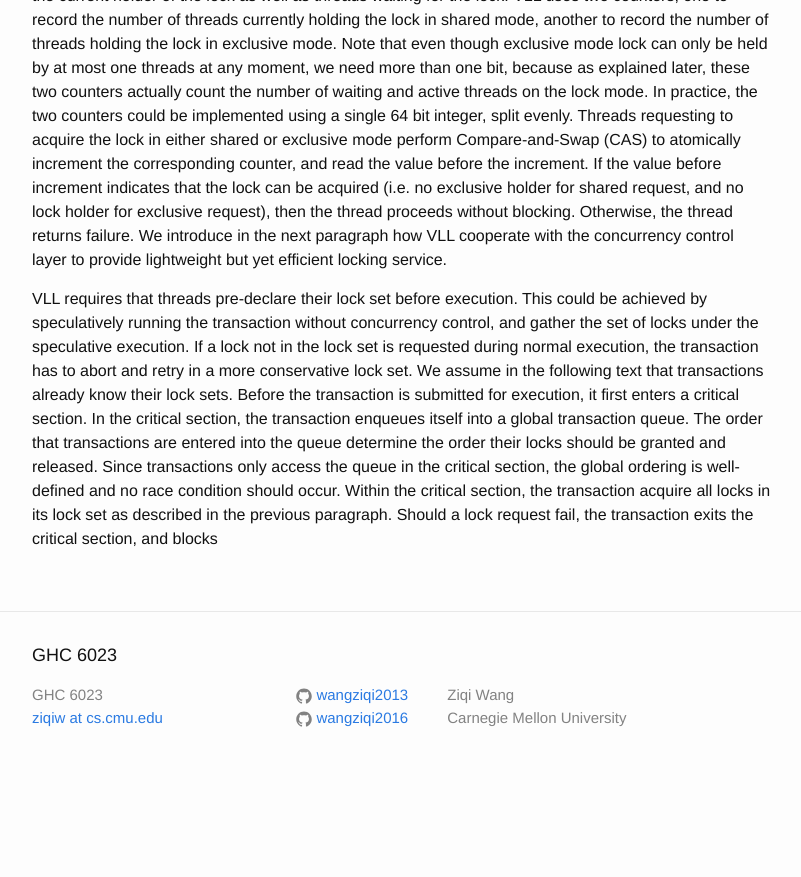
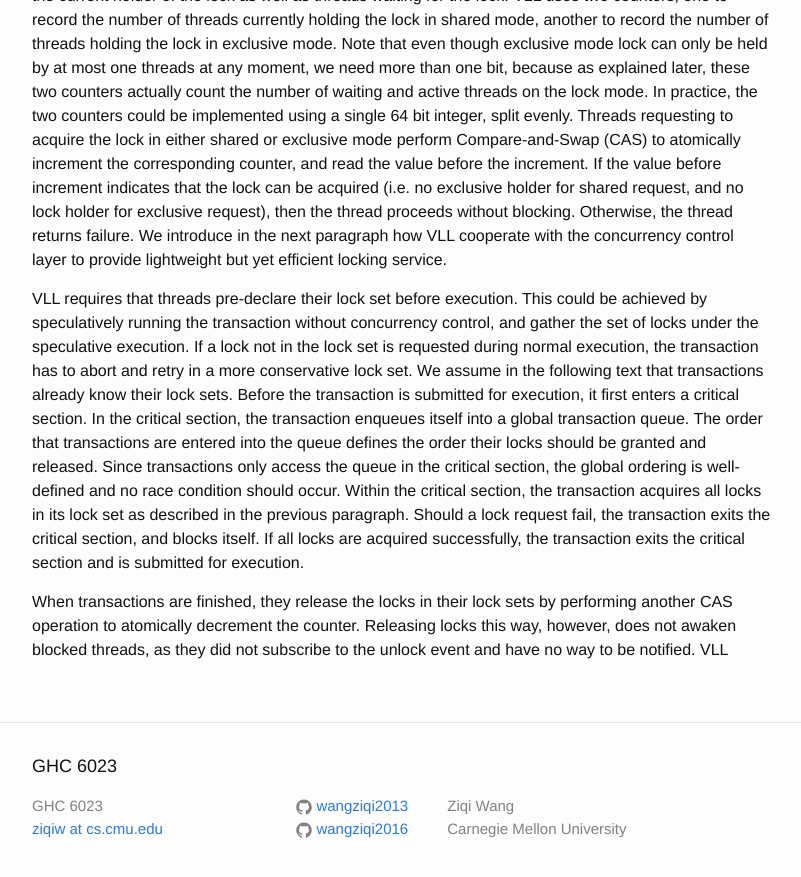
Before and after one commit to wangziqi2013/wangziqi2013.github.io, a Jekyll site: the page built from _posts/2018-06-29-vll.markdown, in a window 1280 px wide and 900 px high, scrolled down 1003 px. Shown: the top 877 px of the window, without its empty margins (238-1039 px from the left). Built offline with Jekyll 4.4.1, drawn with Linux system fonts in a browser that asks for light colours; before the commit the page ends 1792 px from its top, so only the background shows below that.

Commit message:
Finish CC

```diff
--- a/_posts/2018-06-29-vll.markdown
+++ b/_posts/2018-06-29-vll.markdown
@@ -48,7 +48,12 @@ transaction without concurrency control, and gather the set of locks under the s
 the lock set is requested during normal execution, the transaction has to abort and retry in a more conservative lock set.
 We assume in the following text that transactions already know their lock sets. Before the transaction is submitted for
 execution, it first enters a critical section. In the critical section, the transaction enqueues itself into a global
-transaction queue. The order that transactions are entered into the queue determine the order their locks should be
+transaction queue. The order that transactions are entered into the queue defines the order their locks should be
 granted and released. Since transactions only access the queue in the critical section, the global ordering is well-defined
-and no race condition should occur. Within the critical section, the transaction acquire all locks in its lock set
+and no race condition should occur. Within the critical section, the transaction acquires all locks in its lock set
 as described in the previous paragraph. Should a lock request fail, the transaction exits the critical section, and blocks
+itself. If all locks are acquired successfully, the transaction exits the critical section and is submitted for execution.
+
+When transactions are finished, they release the locks in their lock sets by performing another CAS operation to atomically
+decrement the counter. Releasing locks this way, however, does not awaken blocked threads, as they did not subscribe to the
+unlock event and have no way to be notified. VLL
```
